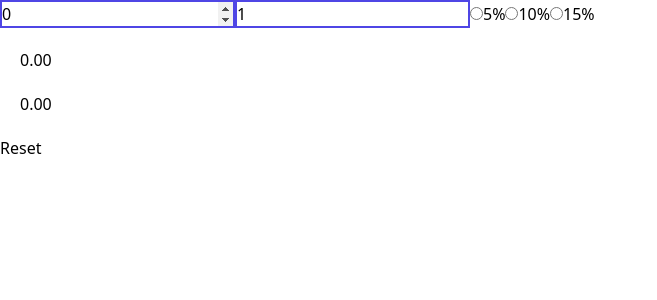
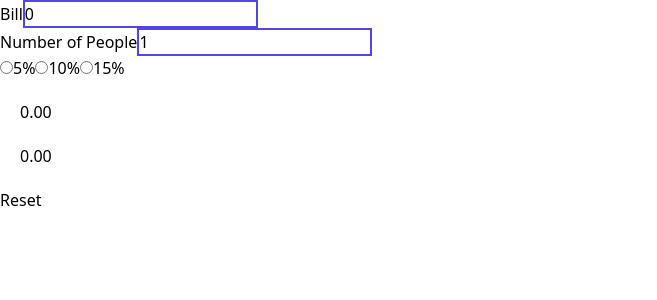
Before and after one commit to ngeorge07/React-tip-calculator-app, a React (Vite) app: page / in a window 1280 px wide. Shown: the top 300 px of the page, without its empty margins (0-657 px from the left). Built offline with nearby package versions, Linux system fonts and the light colour scheme.

Commit message:
input field component

```diff
--- a/src/App.jsx
+++ b/src/App.jsx
@@ -1,6 +1,8 @@
 import "./App.css";
 
 import { useState, useEffect } from "react";
+
+import InputField from "./components/InputField";
 
 function App() {
   const [billPrice, setBillPrice] = useState(0);
@@ -22,27 +24,22 @@ function App() {
     }
   }, [billPrice, tipPercentage, nrPeople, resultPerson]);
 
-  const billPriceChange = (e) => setBillPrice(e.target.value);
-  const nrPeopleChange = (e) => setNrPeople(e.target.value);
-
   return (
     <div className="App">
-      <input
-        className="border-solid border-2 border-indigo-600"
-        type="number"
-        name="tip"
-        onChange={billPriceChange}
-        onFocus={(e) => e.currentTarget.select()}
+      <InputField
+        text="Bill"
+        id="billInput"
+        name="bill"
         value={billPrice < 0 ? 0 : billPrice}
+        setVar={setBillPrice}
       />
 
-      <input
-        className="border-solid border-2 border-indigo-600"
-        type="number"
+      <InputField
+        text="Number of People"
+        id="nrPeople"
         name="people"
-        onChange={nrPeopleChange}
-        onFocus={(e) => e.currentTarget.select()}
         value={nrPeople <= 0 ? "" : nrPeople}
+        setVar={setNrPeople}
       />
 
       <input
@@ -52,6 +49,7 @@ function App() {
         type="radio"
         name="amount"
       />
+
       <label htmlFor="5">5%</label>
 
       <input
--- /dev/null
+++ b/src/components/InputField.jsx
@@ -0,0 +1,17 @@
+export default function InputField({ text, id, name, value, setVar }) {
+  return (
+    <div>
+      <label htmlFor={id}>{text}</label>
+      <input
+        id={id}
+        className="border-solid border-2 border-indigo-600"
+        type="number"
+        name={name}
+        onChange={(e) => setVar(e.target.value)}
+        onFocus={(e) => e.currentTarget.select()}
+        value={value}
+        // value={nrPeople <= 0 ? "" : nrPeople}
+      />
+    </div>
+  );
+}
--- /dev/null
+++ b/src/components/PercentageBtn.jsx
@@ -0,0 +1,3 @@
+export default function PercentageBtn() {
+  return <div></div>;
+}
```
